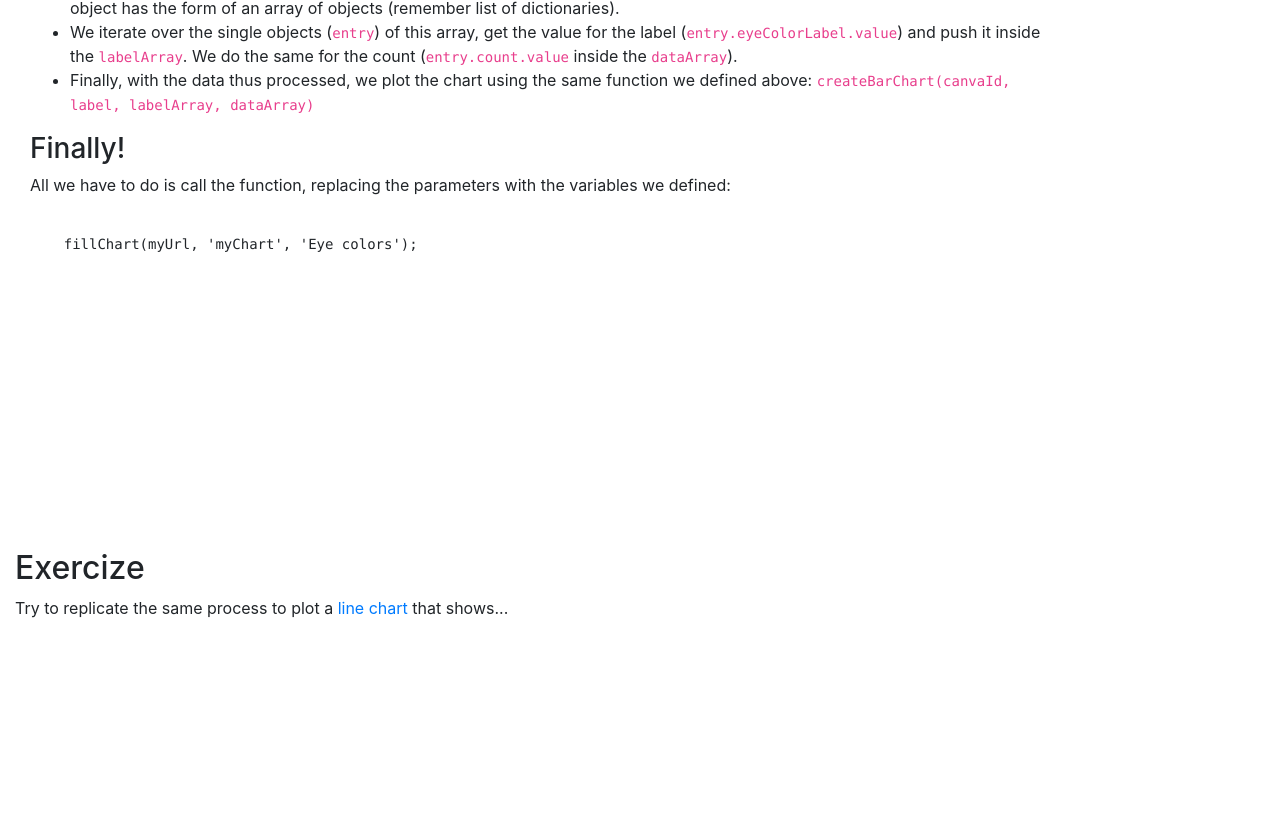
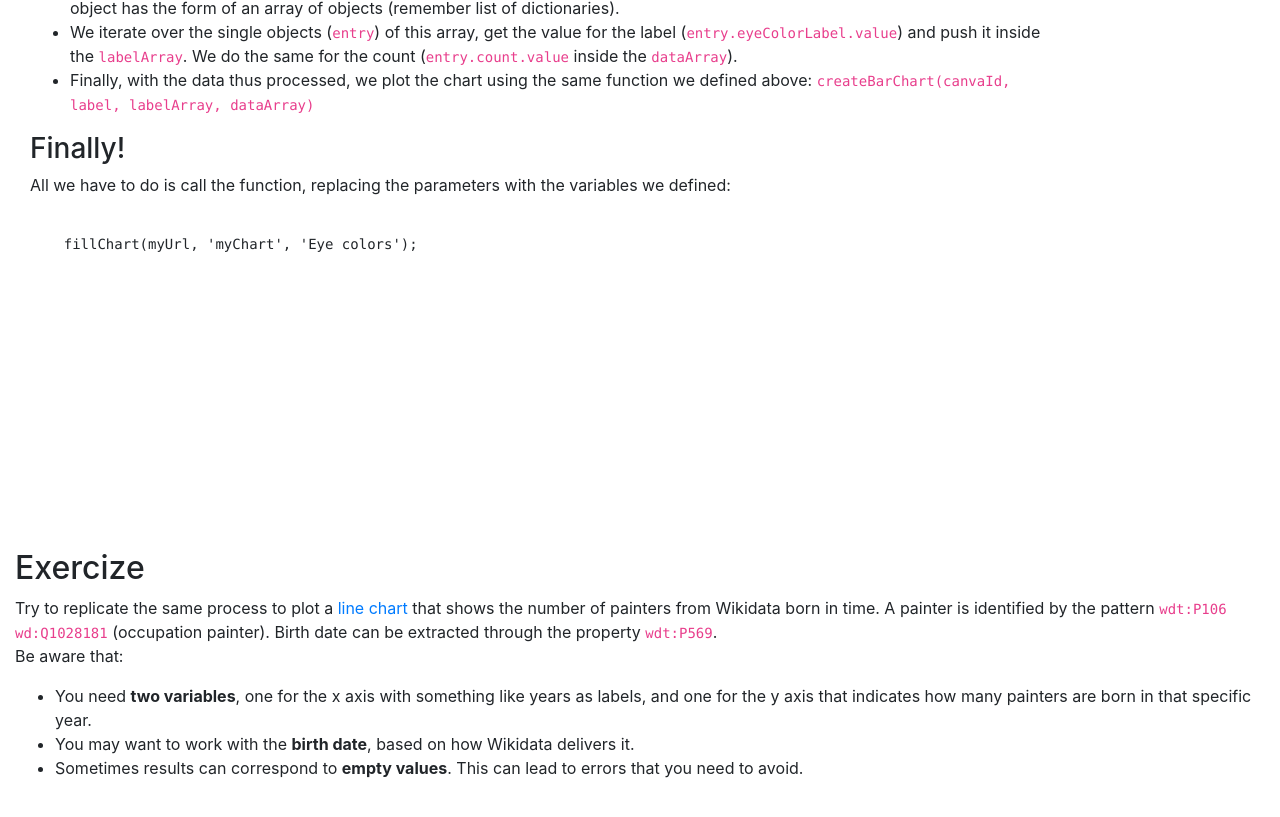
Before and after one commit to marilenadaquino/information_visualization, a plain HTML site: page 2022-2023/tutorials/ajax_query.html in a window 1280 px wide. Shown: the part 9480-10297 px from the top of the page. Before the commit the page ends 10116 px from the top, so only its background shows below. Drawn offline with nearby package versions, Linux system fonts and the light colour scheme; no server answers.

Commit message:
ajax query exercize

```diff
--- a/2022-2023/tutorials/ajax_query.html
+++ b/2022-2023/tutorials/ajax_query.html
@@ -417,8 +417,6 @@
         <pre>
             <code>
     const fillChart = async function (url, canvaId, label) {
-        labelArray = [];
-        dataArray = [];
         try {
             const response = await fetch(url, {
                 method: 'GET',
@@ -426,6 +424,8 @@
             });
             const data = await response.json();
             const results = data.results.bindings; // array of objs
+            labelArray = [];
+            dataArray = [];
             for (entry of results) {
                 labelArray.push(entry.eyeColorLabel.value);
                 dataArray.push(entry.count.value);
@@ -498,7 +498,20 @@
     </div>
     <h2>Exercize</h2>
     <p>Try to replicate the same process to plot a <a href='https://www.chartjs.org/docs/latest/charts/line.html'
-            target='_blank'>line chart</a> that shows...</p>
+            target='_blank'>line chart</a> that shows the number of painters from Wikidata born in time. A painter is
+        identified by the pattern <code>wdt:P106 wd:Q1028181</code> (occupation painter). Birth date can be
+        extracted through the property <code>wdt:P569</code>.<br />
+        Be aware that:</p>
+    <ul>
+        <li>You need <strong>two variables</strong>, one for the x axis with something like years as labels, and one for
+            the y axis that indicates how many painters are born in that specific year.</li>
+        <li>You may want to work with the <strong>birth date</strong>, based on how Wikidata delivers it.</li>
+        <li>Sometimes results can correspond to <strong>empty values</strong>. This can lead to errors that you need to
+            avoid.</li>
+    </ul>
+    <div class='m-5'>
+        <canvas id="myChart2"></canvas>
+    </div>
 
     <!-- Bootstrap -->
     <script src="https://cdn.jsdelivr.net/npm/bootstrap@4.3.1/dist/js/bootstrap.min.js"
@@ -537,8 +550,6 @@
 
         // https://developer.mozilla.org/en-US/docs/Web/API/Fetch_API/Using_Fetch
         const fillChart = async function (url, canvaId, label) {
-            labelArray = [];
-            dataArray = [];
             try {
                 const response = await fetch(url, {
                     method: 'GET',
@@ -546,6 +557,8 @@
                 });
                 const data = await response.json();
                 const results = data.results.bindings; // array of objs
+                labelArray = [];
+                dataArray = [];
                 console.log(results)
                 for (entry of results) {
                     labelArray.push(entry.eyeColorLabel.value);
```
